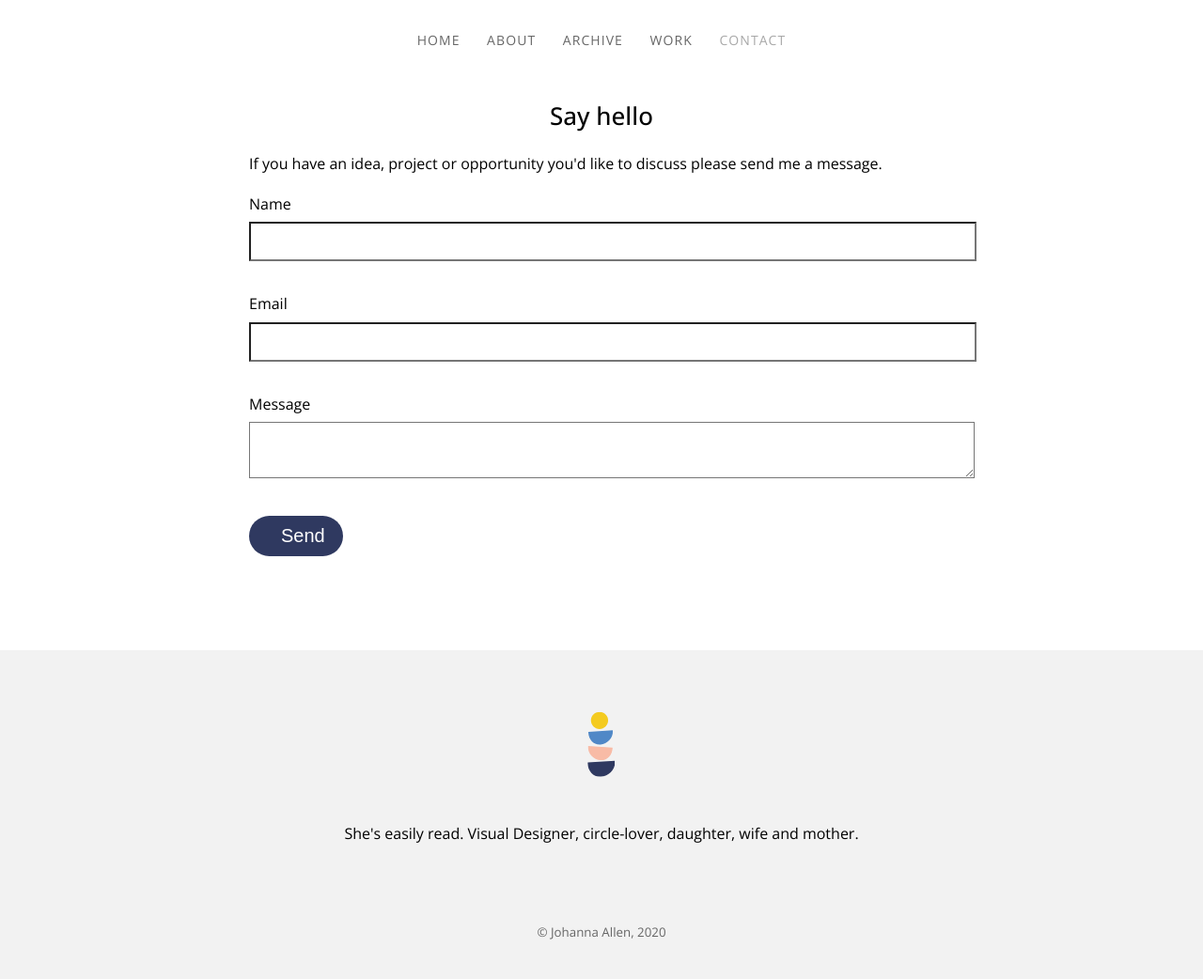
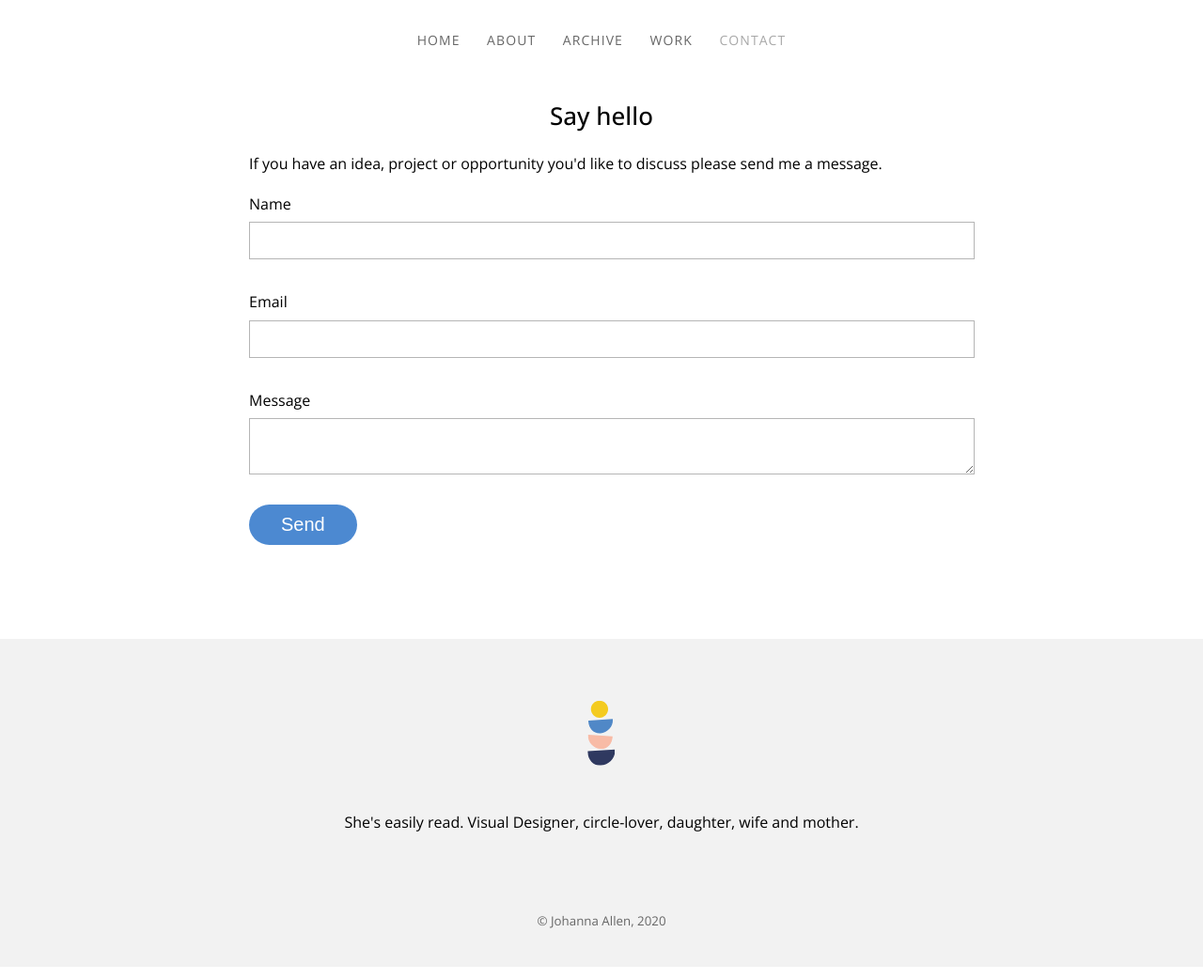
Before and after one commit to damongolding/shesanopenbook, a PHP site: page /contact.html in a window 1280 px wide. Shown: the whole page at 94% size. Run offline with PHP 8.4, Linux system fonts and the light colour scheme.

Commit message:
Merging mine and your styles

```diff
--- a/css/shes-got-style.css
+++ b/css/shes-got-style.css
@@ -155,36 +155,6 @@
 
 /* --- post END --- */
 
-/* --- forms --- */
-
-.form-group{
-	margin-bottom: 20px;
-}
-
-.form-group--label{
-}
-
-.form-group--input{
-	border-color: #b5b5b5;
-	display: block;
-}
-
-.form-group--button{
-	cursor: pointer;
-	background-color: #4C89D1;
-	border-color: transparent;
-	border-radius: 290486px;
-	font-size: 1.25rem;
-	text-align: center;
-	white-space: nowrap;
-	color: #fff;
-	padding-left: 1em;
-	padding-right: 1em;
-	max-width: 100px;
-}
-
-/* --- forms END --- */
-
 
 /* -- FORM --- */
 
@@ -195,6 +165,8 @@
 /* Styling for the input fields */
 .form-group--input input,
 .form-group--input textarea {
+	border: 1px solid #b5b5b5;
+	display: block;
 	font-size: 1rem;
 	padding: 10px;
 	margin-top: 5px;
@@ -203,7 +175,7 @@
 	/* Removing some browser default styles for inout field */
 	box-shadow: none;
 	background-color: #fff;
-
+	outline: none;
 }
 
 
@@ -217,7 +189,7 @@
 	cursor: pointer;
 
 	text-align: center;
-	background-color: #2f3960;
+	background-color: #4C89D1;
 
 	/* Make the border invisble */
 	border-color: transparent;
```
Also changed, not shown: contact.html (line endings or trailing spaces).
